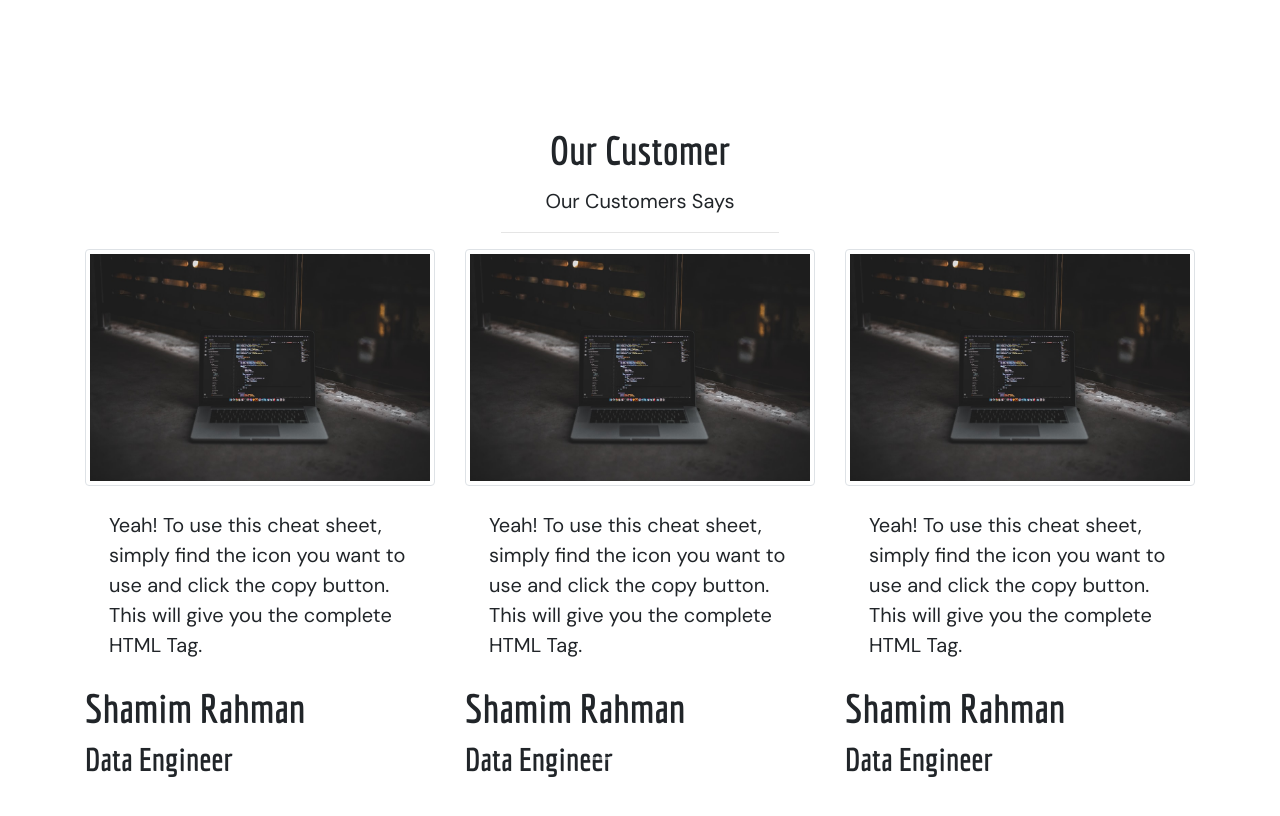
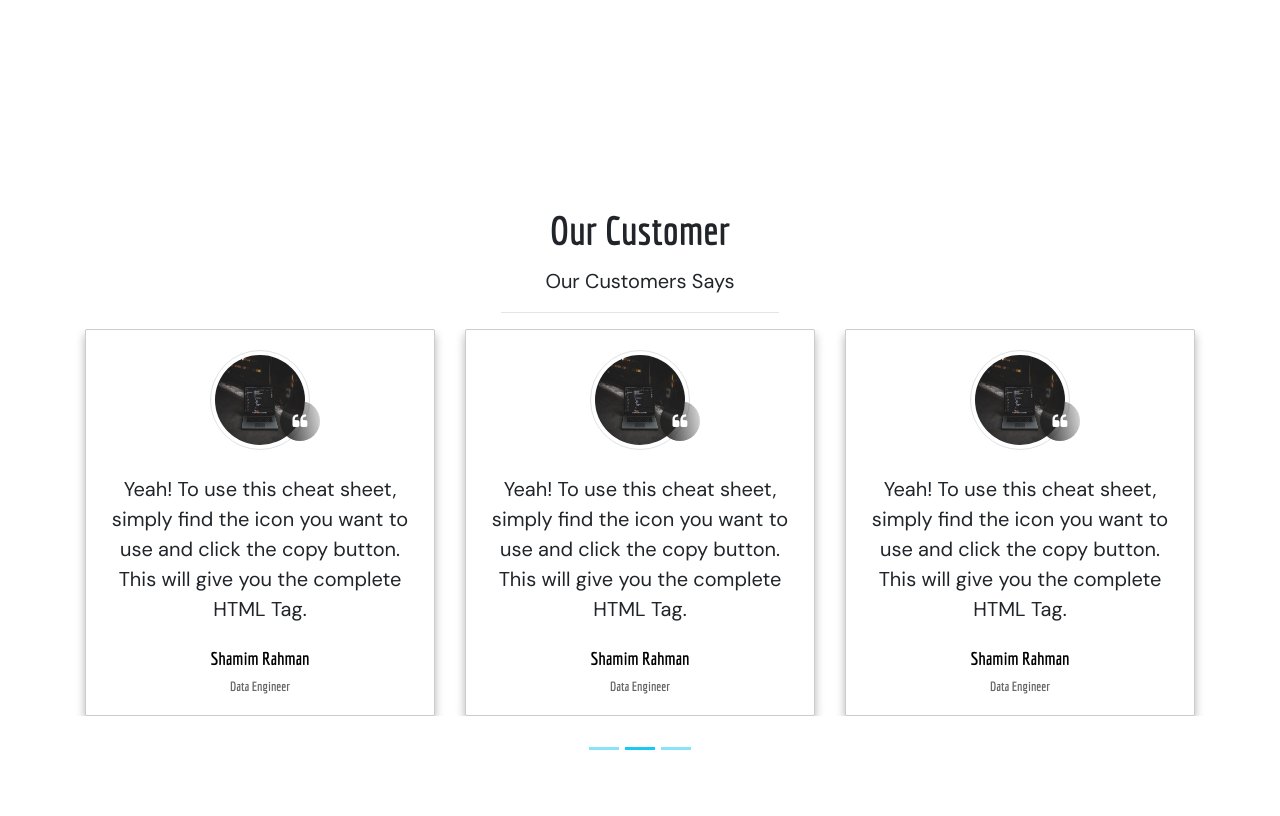
Before and after one commit to Shamimrahman/Service-Center-Website-using-BootStrap-4-CSS-Html, a plain HTML site: page index.html in a window 1280 px wide. Shown: the part 3140-3956 px from the top of the page. Before the commit the page ends 3926 px from the top, so only its background shows below. Drawn offline with nearby package versions, Linux system fonts and the light colour scheme; a script that the page names is missing.

Commit message:
Update style.css

```diff
--- a/style.css
+++ b/style.css
@@ -364,3 +364,104 @@ margin-bottom: : 50px;
 
 
 /*Pricing  Card CSS End */
+
+/* Client Review Section css start */
+
+.customer-feedback{
+	width: 100%;
+	height: 100vh;
+	padding: 80px 0;
+
+}
+
+.Feedback-Box{
+	text-align: center;
+	border: 1px solid rgba(0,0,0,0.2);
+    box-shadow: 0 5px 10px 0 rgb(0, 0, 0,0.3);
+    border-radius: 2px;
+    transition: 0.3s ease;
+
+}
+
+.Feedback-Box:hover{
+
+	background: #16c9f6;
+}
+
+.Feedback-Box:hover p{
+
+	color:white;
+}
+
+.carousel-indicators{
+
+	position: absolute;
+	right: 0;
+	bottom: -60px!important;
+}
+
+
+.carousel-indicators li{
+
+	background-color:#16c9f6!important;
+
+}
+
+/*image circle kora */
+
+.Feedback-Box a{
+	position: relative;
+
+
+}
+
+.Feedback-Box a img{
+
+	width: 100px;
+	height: 100px;
+	border-radius: 50%;
+	margin-top: 20px;
+}
+
+
+.Feedback-Box a:after{
+
+
+	content: "\f10d";
+	font-family: FontAwesome;
+	width:40px;
+	height: 40px;
+
+	background: linear-gradient(80deg, rgba(32,32,32,1) 0%, rgba(30,30,30,0.17130602240896353) 97%, rgba(30,30,30,0.17130602240896353) 100%);
+
+	color: white;
+	position: absolute;
+	top: 120%;
+	left: 70%;
+	border-radius: 50%;
+	display: flex;
+	justify-content: center;
+	align-items: center;
+
+}
+
+.Feedback-Box h1{
+	font-size: 18px;
+	font-weight: 400;
+	color: black;
+	margin-bottom: 10px;
+
+
+}
+
+.Feedback-Box h2{
+	font-size: 13px;
+	font-weight: 400px;
+	color: #666666;
+	margin-bottom: 20px;
+
+
+}
+
+
+/* Client Review Section css End */
```
